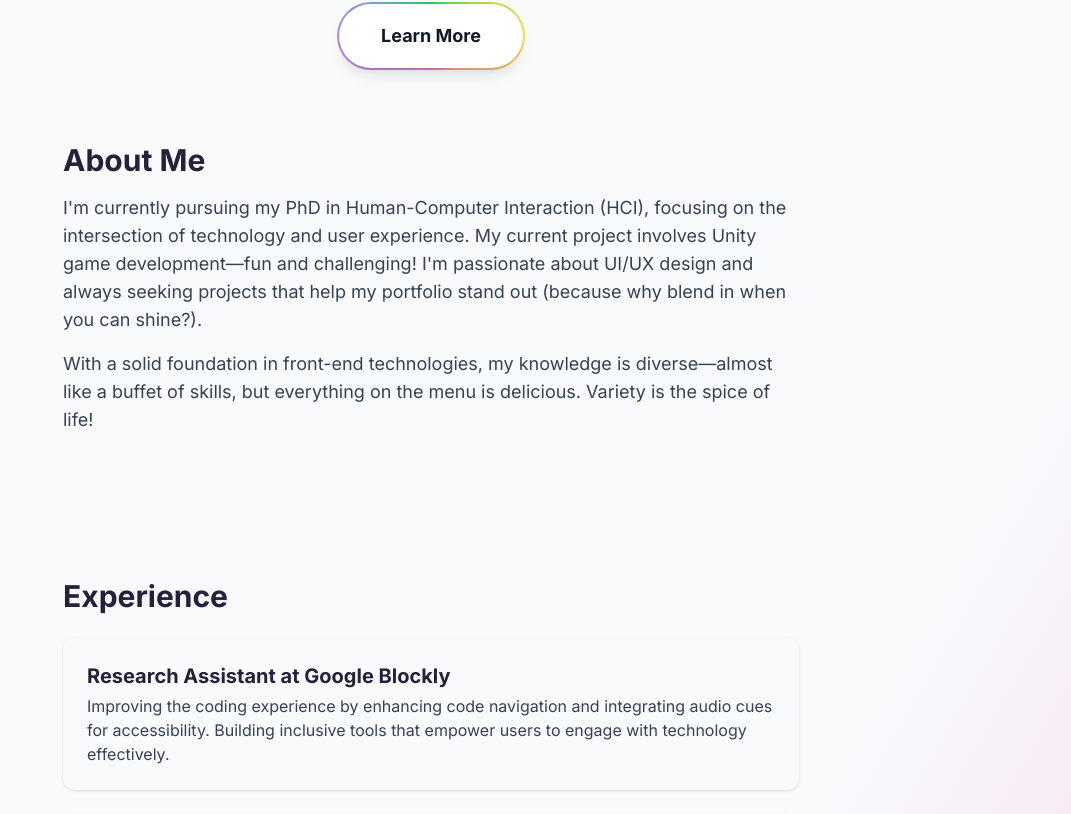
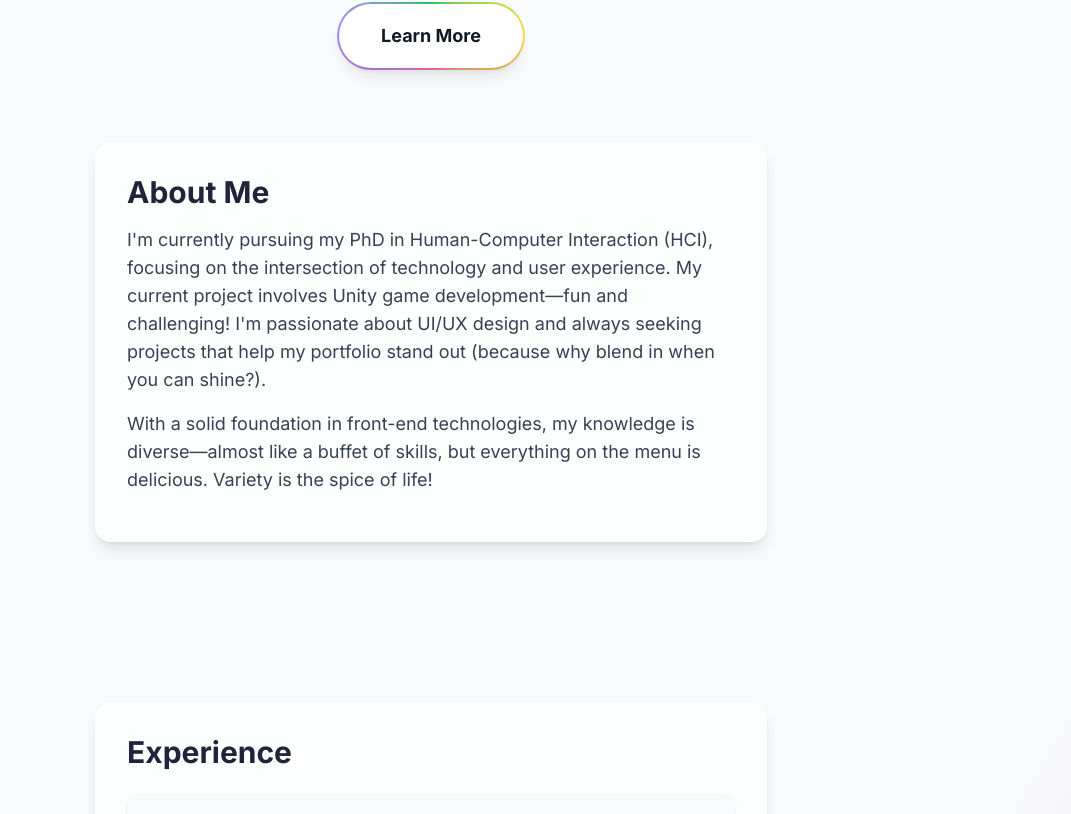
Before and after one commit to vamsikrishnakosuri/-vamsi-portfolio, a React (Vite) app: page / in a window 1280 px wide. Shown: the part 446-1260 px from the top of the page, without its empty margins (209-1280 px from the left). Built offline with nearby package versions, Linux system fonts and the light colour scheme.

Commit message:
feat: add minimal hover-glow effect to sections, cards, and button

```diff
--- a/src/App.jsx
+++ b/src/App.jsx
@@ -59,47 +59,30 @@ function App() {
       </div>
 
       {/* About Section */}
-      <motion.section
-        id="about"
-        variants={sectionVariant}
-        initial="hidden"
-        whileInView="visible"
-        viewport={{ once: true, amount: 0.3 }}
-        className="max-w-3xl mx-auto py-16 px-4"
-      >
-        <h2 className="text-3xl font-semibold mb-4">About Me</h2>
+      <section id="about" className="w-full flex flex-col items-center justify-center py-16">
+        <div className="w-full max-w-2xl mx-auto bg-white/80 rounded-2xl shadow-lg p-8 mb-8 hover-glow">
+          <h2 className="text-3xl font-bold mb-4">About Me</h2>
           <p className="text-lg text-gray-700 mb-4">
             I'm currently pursuing my PhD in Human-Computer Interaction (HCI), focusing on the intersection of technology and user experience. My current project involves Unity game development—fun and challenging! I'm passionate about UI/UX design and always seeking projects that help my portfolio stand out (because why blend in when you can shine?).
           </p>
           <p className="text-lg text-gray-700 mb-4">
             With a solid foundation in front-end technologies, my knowledge is diverse—almost like a buffet of skills, but everything on the menu is delicious. Variety <span className="italic">is</span> the spice of life!
           </p>
-      </motion.section>
+        </div>
+      </section>
 
       {/* Experience Section */}
-      <motion.section
-        id="experience"
-        variants={sectionVariant}
-        initial="hidden"
-        whileInView="visible"
-        viewport={{ once: true, amount: 0.3 }}
-        className="max-w-3xl mx-auto py-16 px-4"
-      >
-        <h2 className="text-3xl font-semibold mb-6">Experience</h2>
+      <section id="experience" className="w-full flex flex-col items-center justify-center py-16">
+        <div className="w-full max-w-2xl mx-auto bg-white/80 rounded-2xl shadow-lg p-8 mb-8 hover-glow">
+          <h2 className="text-3xl font-bold mb-6">Experience</h2>
           <div className="space-y-6">
-          <motion.div
-            whileHover={{ scale: 1.02, boxShadow: '0 8px 32px rgba(0,0,0,0.08)' }}
-            className="bg-gray-50 rounded-xl p-6 shadow transition"
-          >
+            <div className="bg-gray-50 rounded-xl p-6 shadow transition hover-glow">
               <h3 className="text-xl font-bold mb-1">Research Assistant at Google Blockly</h3>
               <p className="text-gray-700">
                 Improving the coding experience by enhancing code navigation and integrating audio cues for accessibility. Building inclusive tools that empower users to engage with technology effectively.
               </p>
-          </motion.div>
-          <motion.div
-            whileHover={{ scale: 1.02, boxShadow: '0 8px 32px rgba(0,0,0,0.08)' }}
-            className="bg-gray-50 rounded-xl p-6 shadow transition"
-          >
+            </div>
+            <div className="bg-gray-50 rounded-xl p-6 shadow transition hover-glow">
               <h3 className="text-xl font-bold mb-1">Teaching Assistant Roles at UNT</h3>
               <ul className="list-disc ml-6 text-gray-700">
                 <li>Human-Computer Interaction (HCI): Usability, interaction design, user-centered research.</li>
@@ -110,13 +93,14 @@ function App() {
               <p className="mt-2 text-gray-700">
                 These roles honed my communication and mentorship skills while deepening my technical expertise.
               </p>
-          </motion.div>
             </div>
-      </motion.section>
+          </div>
+        </div>
+      </section>
 
       {/* Contact Section */}
       <section id="contact" className="w-full flex flex-col items-center justify-center py-24 bg-transparent">
-        <div className="w-full max-w-xl mx-auto bg-white/80 rounded-2xl shadow-lg p-8 text-center">
+        <div className="w-full max-w-xl mx-auto bg-white/80 rounded-2xl shadow-lg p-8 text-center hover-glow">
           <h2 className="text-3xl font-bold mb-6 bg-gradient-to-r from-green-400 via-yellow-400 via-pink-400 to-purple-500 bg-clip-text text-transparent">Contact Me</h2>
           <form
             action="https://formsubmit.co/kosurivamsi5@gmail.com"
@@ -150,7 +134,7 @@ function App() {
             ></textarea>
             <button
               type="submit"
-              className="button-gradient-hover px-8 py-3 bg-white text-gray-900 rounded-full shadow-lg border-2 border-transparent text-lg font-semibold transition hover:scale-105"
+              className="button-gradient-hover hover-glow px-8 py-3 bg-white text-gray-900 rounded-full shadow-lg border-2 border-transparent text-lg font-semibold transition hover:scale-105"
               onClick={async (e) => {
                 if (typeof window !== 'undefined') {
                   const confetti = (await import('canvas-confetti')).default;
--- a/src/index.css
+++ b/src/index.css
@@ -136,3 +136,13 @@ button:focus-visible {
     background-position: 100% 50%;
   }
 }
+
+/* Minimal glowing border on hover */
+.hover-glow {
+  transition: box-shadow 0.3s, border 0.3s;
+}
+
+.hover-glow:hover {
+  box-shadow: 0 0 0 4px rgba(167, 139, 250, 0.25), 0 4px 24px 0 rgba(167, 139, 250, 0.10);
+  border-color: #a78bfa;
+}
```
Lines whose indentation alone changed are shown as unchanged.
